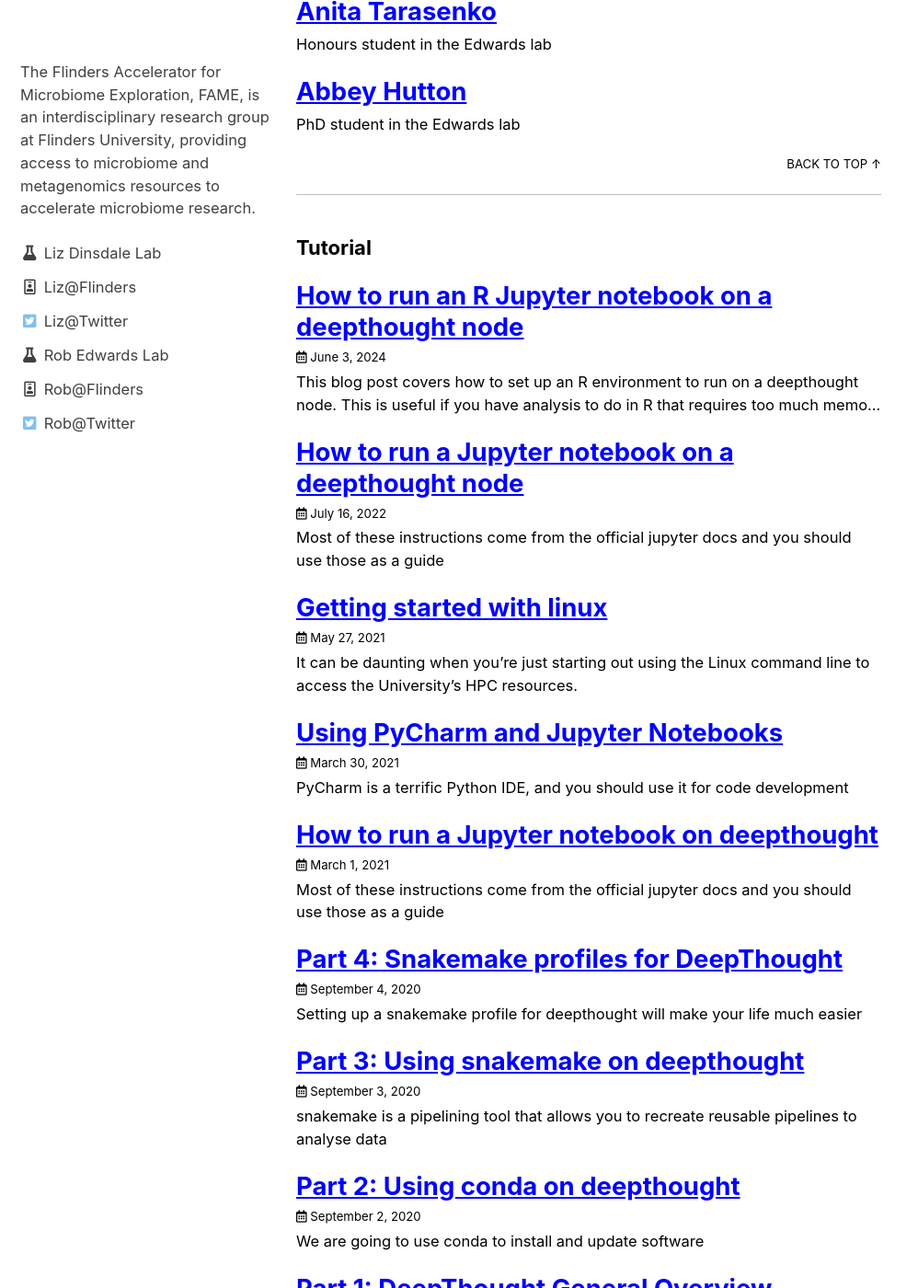
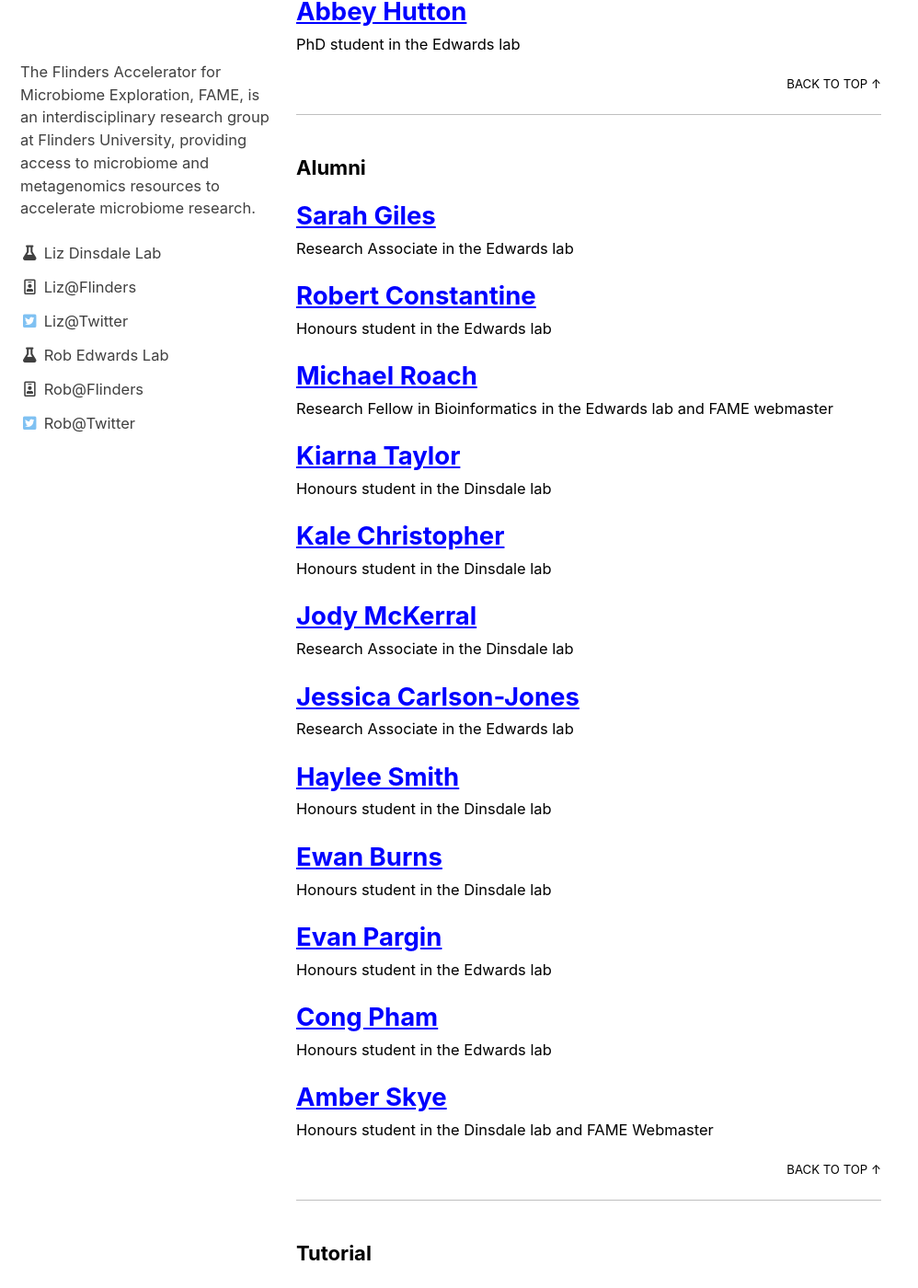
Before and after one commit to FlindersFAME/fame.github.io, a Jekyll site: the page built from _pages/tags.md, in a window 1280 px wide and 1400 px high, scrolled down 2470 px. Shown: the whole window at 92% size, without its empty margins (0-998 px from the left). Built offline with Jekyll 4.4.1, drawn with Linux system fonts in a browser that asks for light colours; cached includes are drawn as plain includes; some of the changed text lies outside the part shown.

Commit message:
update alumni profiles

```diff
--- a/People/_posts/2021-01-01-cong-pham.md
+++ b/People/_posts/2021-01-01-cong-pham.md
@@ -2,7 +2,7 @@
 layout: archive
 title: Cong Pham
 author: Cong Pham
-tag: Students
+tag: Alumni
 excerpt: "Honours student in the Edwards lab\n"
 ---
 
--- a/People/_posts/2021-01-01-jessica-carlson-jones.md
+++ b/People/_posts/2021-01-01-jessica-carlson-jones.md
@@ -2,7 +2,7 @@
 layout: archive
 title: Jessica Carlson-Jones
 author: Jessica Carlson-Jones
-tag: Researchers
+tag: Alumni
 excerpt: "Research Associate in the Edwards lab\n"
 ---
 
--- a/People/_posts/2021-01-01-mike-roach.md
+++ b/People/_posts/2021-01-01-mike-roach.md
@@ -2,7 +2,7 @@
 layout: archive
 title: Michael Roach
 author: Michael Roach
-tag: Researchers
+tag: Alumni
 excerpt: "Research Fellow in Bioinformatics in the Edwards lab and FAME webmaster\n"
 ---
 
--- a/People/_posts/2021-01-01-sarah-giles.md
+++ b/People/_posts/2021-01-01-sarah-giles.md
@@ -2,7 +2,7 @@
 layout: archive
 title: Sarah Giles
 author: Sarah Giles
-tag: Researchers
+tag: Alumni
 excerpt: "Research Associate in the Edwards lab\n"
 ---
 
```
Also changed, not shown: People/_posts/2021-01-01-Anita.md (+1 -1 lines).
